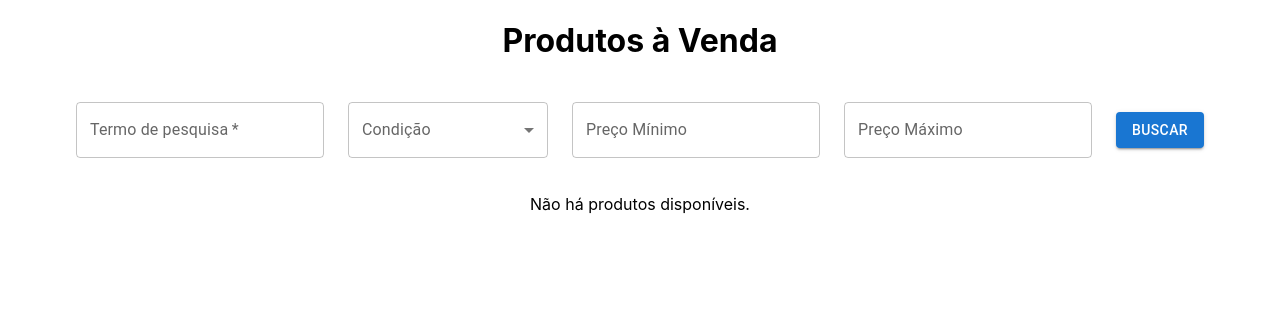
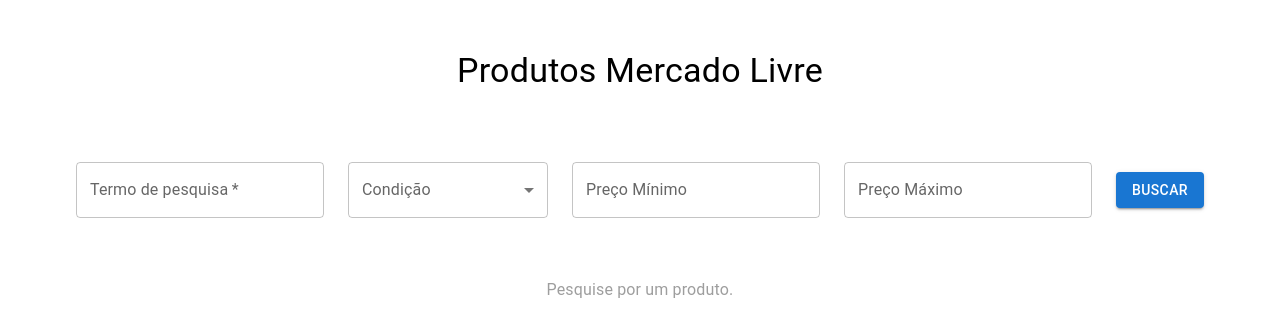
Before and after one commit to Ezequieloliveiras/desafio_integracao_mercado_livre_frontend, a React (Create React App) app in the folder meli_frontend/: page / in a window 1280 px wide. Shown: the top 336 px of the page. Built offline with nearby package versions, Linux system fonts and the light colour scheme.

Commit message:
criando componente infoTitle

```diff
--- a/meli_frontend/src/App.css
+++ /dev/null
@@ -1,38 +0,0 @@
-.App {
-  text-align: center;
-}
-
-.App-logo {
-  height: 40vmin;
-  pointer-events: none;
-}
-
-@media (prefers-reduced-motion: no-preference) {
-  .App-logo {
-    animation: App-logo-spin infinite 20s linear;
-  }
-}
-
-.App-header {
-  background-color: #282c34;
-  min-height: 100vh;
-  display: flex;
-  flex-direction: column;
-  align-items: center;
-  justify-content: center;
-  font-size: calc(10px + 2vmin);
-  color: white;
-}
-
-.App-link {
-  color: #61dafb;
-}
-
-@keyframes App-logo-spin {
-  from {
-    transform: rotate(0deg);
-  }
-  to {
-    transform: rotate(360deg);
-  }
-}
--- a/meli_frontend/src/App.js
+++ b/meli_frontend/src/App.js
@@ -1,7 +1,9 @@
 import { useState } from 'react'
-import './App.css'
+import { Typography } from '@mui/material'
 
-import Form from './components/Form'
+import FormSubmit from './components/Form.js'
+import CardProduct from './components/CardProducts'
+import InfoTitle from './components/InfoTitle.js'
 
 function App() {
   const [products, setProducts] = useState([])
@@ -48,9 +50,14 @@ function App() {
       alignItems: 'center',
       flexDirection: 'column'
     }}>
-      <h1>Produtos à Venda</h1>
+      <Typography
+        sx={{ margin: '50px 0px' }}
+        variant='h4'
+      >
+        Produtos Mercado Livre
+      </Typography>
 
-      <Form
+      <FormSubmit
         handleSearch={handleSearch}
         setTermoPesquisado={setTermoPesquisado}
         setPrecoMinimo={setPrecoMinimo}
@@ -58,37 +65,20 @@ function App() {
         setCondicao={setCondicao}
       />
 
-      {loading && <p>Carregando...</p>}
+      <InfoTitle
+        loading={loading}
+        error={error}
+        products={products}
+      />
 
-      {error && <p style={{ color: 'red' }}>{error}</p>}
+      {
+        products.map(item => (
+          <CardProduct
+            item={item}
+          />
+        ))
+      }
 
-      {products.length > 0 ? (
-        products.map(item => (
-          <div key={item.id} style={{
-            border: '1px solid grey',
-            width: '600px',
-            margin: '10px',
-            padding: '10px',
-            borderRadius: '5px',
-            display: 'flex',
-            justifyContent: 'center',
-            alignItems: 'center'
-          }}>
-            <div>
-              <img src={item.thumbnail} alt={item.title} height={100} />
-            </div>
-            <div style={{ width: '100%' }}>
-              <h6>{item.id}</h6>
-              <p>{item.title}</p>
-              <p>R$ {item.price}</p>
-              <p>{item.condition}</p>
-              <p>{item.description}</p>
-            </div>
-          </div>
-        ))
-      ) : (
-        !loading && <p>Não há produtos disponíveis.</p>
-      )}
     </main>
   )
 }
--- /dev/null
+++ b/meli_frontend/src/components/CardProducts.js
@@ -0,0 +1,48 @@
+import {
+    Card,
+    CardContent,
+    CardMedia,
+    Typography
+} from '@mui/material'
+
+function CardProduct({ item }) {
+    return (
+        <Card
+            key={item.id}
+            sx={{
+                boxShadow:'0px 0px 5px 0px grey',
+                width: '600px',
+                margin: '20px',
+                padding: '10px',
+                borderRadius: '5px',
+                display: 'flex',
+                justifyContent: 'center',
+                alignItems: 'center',
+            }}
+        >
+            <CardMedia
+                component="img"
+                src={item.thumbnail}
+                alt={item.title}
+                height="100"
+                sx={{ objectFit: 'contain', width: "200px" }} // para manter a proporção da imagem
+            />
+            <CardContent sx={{
+                width: '100%',
+                display: 'flex',
+                justifyContent: 'left',
+                flexDirection: 'column',
+                alignItems: 'left',
+                textAlign: 'left'
+            }}>
+                <Typography sx={{ color: 'grey' }} variant="p" >{item.id}</Typography>
+                <Typography sx={{ margin: '5px 0px' }} variant="h6" >{item.title}</Typography>
+                <Typography sx={{ margin: '5px 0px' }} variant="body1">R$ {item.price}</Typography>
+                <Typography variant="body1">{item.condition}</Typography>
+                <Typography variant="body2">{item.description}</Typography>
+            </CardContent>
+        </Card>
+    )
+}
+
+export default CardProduct
--- a/meli_frontend/src/components/Form.js
+++ b/meli_frontend/src/components/Form.js
@@ -8,7 +8,7 @@ import {
     Select,
     Box
 } from '@mui/material'
-import '../App.css'
+
 
 function Form({
     termoPesquisado,
@@ -79,13 +79,12 @@ function Form({
                     />
                 </Grid2>
 
-                <Grid2 item xs={12} md={12}>
+                <Grid2 item xs={12} md={3}>
                     <Button
-                        variant="contained"
-                        color="primary"
-                        fullWidth
-                        type="submit"
-                        onClick={handleSearch}>
+                    variant="contained"
+                    color="primary"
+                    fullWidth
+                    type="submit" onClick={handleSearch}>
                         Buscar
                     </Button>
                 </Grid2>
--- /dev/null
+++ b/meli_frontend/src/components/InfoTitle.js
@@ -0,0 +1,55 @@
+import {
+    Typography,
+    CircularProgress,
+    Box
+} from '@mui/material'
+
+function InfoTitle({ loading, error, products }) {
+
+    return (
+        <Box sx={{
+            width: "600px",
+            display: 'flex',
+            justifyContent: 'center',
+            flexDirection: 'column',
+        }}>
+
+            <Box mt={2}
+                display="flex"
+                justifyContent="center"
+            >
+                {loading && <CircularProgress />}
+                {error && <Typography color="error">{error}</Typography>}
+            </Box>
+
+            <Box
+                mt={3}
+                color="grey.500"
+                display="flex"
+                justifyContent="center"
+            >
+                {products.length === 0 && !loading && (
+                    <Typography
+                        variant="body1"
+                    >
+                        Pesquise por um produto.
+                    </Typography>
+                )}
+            </Box>
+
+            <Box >
+                {products.length > 0 && (
+                    <Typography
+                        variant="body1"
+                        textAlign="left"
+                    >
+                        Produtos Encontrados
+                    </Typography>
+                )}
+            </Box>
+
+        </Box>
+    )
+}
+
+export default InfoTitle
--- a/meli_frontend/src/index.js
+++ b/meli_frontend/src/index.js
@@ -1,17 +1,11 @@
-import React from 'react';
-import ReactDOM from 'react-dom/client';
-import './index.css';
-import App from './App';
-import reportWebVitals from './reportWebVitals';
+import React from 'react'
+import ReactDOM from 'react-dom/client'
+import './index.css'
+import App from './App'
 
-const root = ReactDOM.createRoot(document.getElementById('root'));
+const root = ReactDOM.createRoot(document.getElementById('root'))
 root.render(
   <React.StrictMode>
     <App />
   </React.StrictMode>
-);
-
-// If you want to start measuring performance in your app, pass a function
-// to log results (for example: reportWebVitals(console.log))
-// or send to an analytics endpoint. Learn more: https://bit.ly/CRA-vitals
-reportWebVitals();
+)
--- a/meli_frontend/src/reportWebVitals.js
+++ /dev/null
@@ -1,13 +0,0 @@
-const reportWebVitals = onPerfEntry => {
-  if (onPerfEntry && onPerfEntry instanceof Function) {
-    import('web-vitals').then(({ getCLS, getFID, getFCP, getLCP, getTTFB }) => {
-      getCLS(onPerfEntry);
-      getFID(onPerfEntry);
-      getFCP(onPerfEntry);
-      getLCP(onPerfEntry);
-      getTTFB(onPerfEntry);
-    });
-  }
-};
-
-export default reportWebVitals;
```
Also changed, not shown: meli_frontend/src/setupTests.js (deleted, +0 -5 lines), 1 other file (tests, documents, lock files or other folders).
